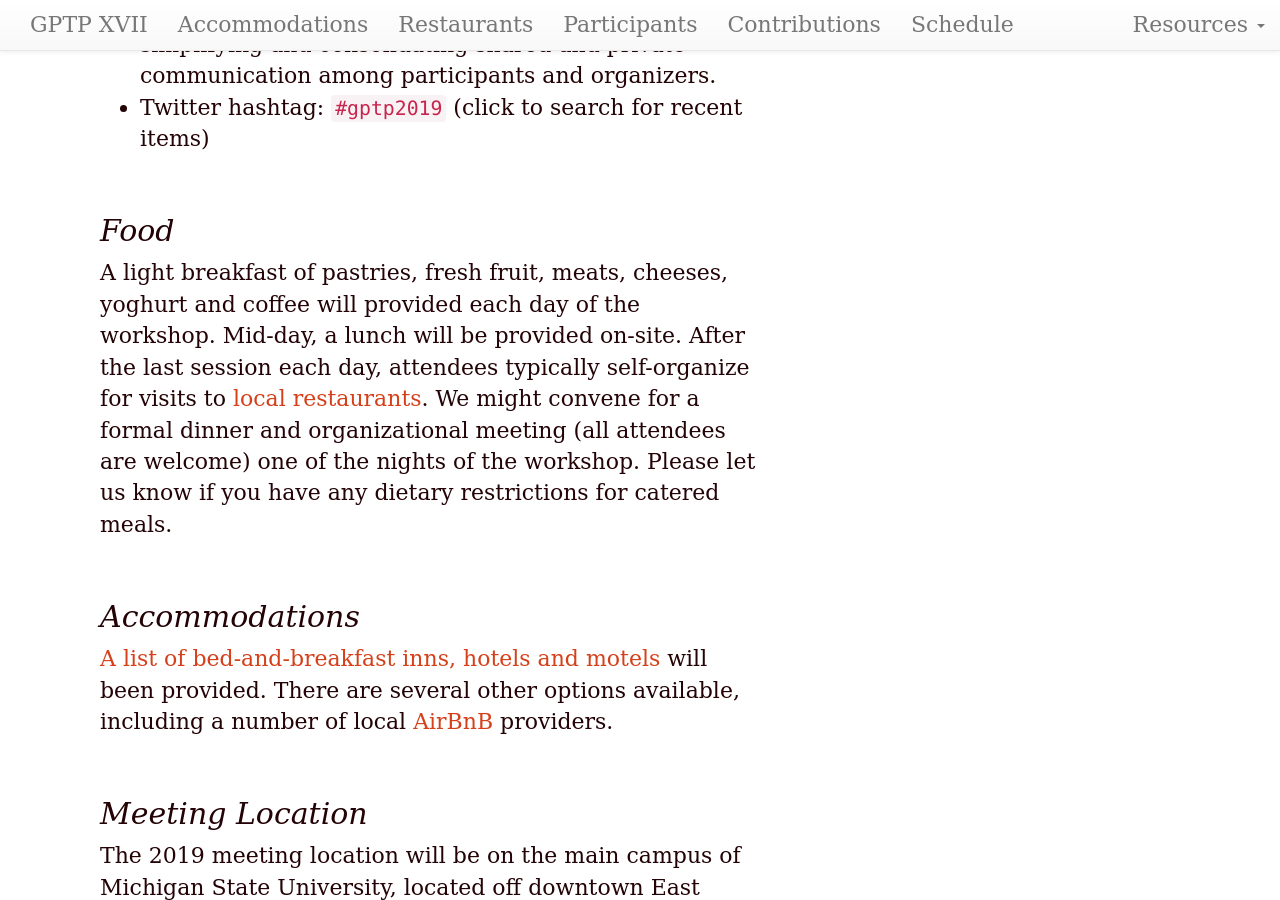
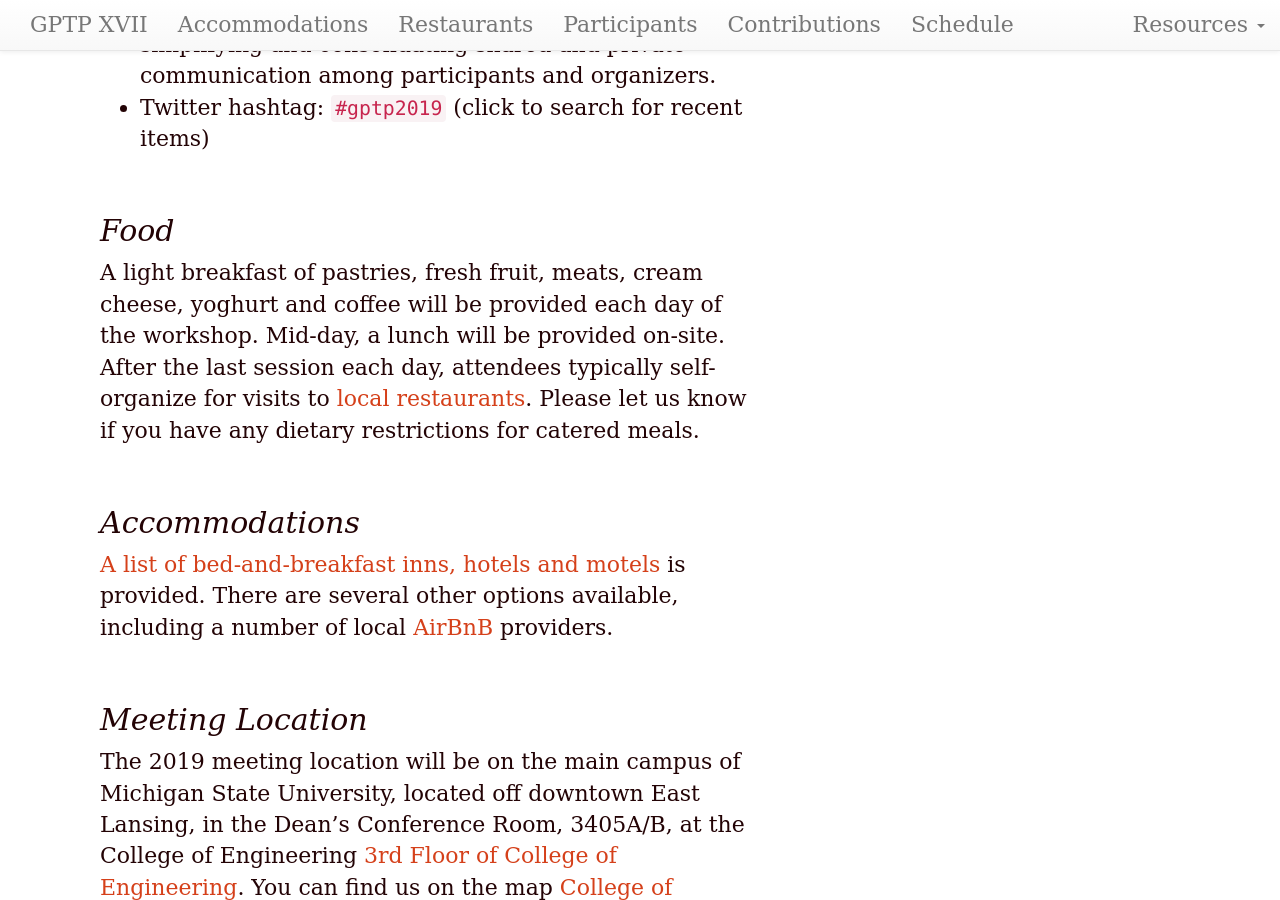
Before and after one commit to GPTP-workshop/gptp-workshop.github.io, a Jekyll site: the page built from index.md, in a window 1280 px wide and 900 px high, scrolled down 1438 px. Built offline with Jekyll 4.4.1, drawn with Linux system fonts in a browser that asks for light colours; some of the changed text lies outside the part shown.

Commit message:
Update index.md

```diff
--- a/index.md
+++ b/index.md
@@ -39,11 +39,11 @@ _Note that this year's workshop will be for the first time *not* in Ann Arbor. W
 
 ## Food
 
-A light breakfast of pastries, fresh fruit, meats, cheeses, yoghurt and coffee will provided each day of the workshop. Mid-day, a lunch will be provided on-site. After the last session each day, attendees typically self-organize for visits to [local restaurants](restaurants.html). We might convene for a formal dinner and organizational meeting (all attendees are welcome) one of the nights of the workshop. Please let us know if you have any dietary restrictions for catered meals.
+A light breakfast of pastries, fresh fruit, meats, cream cheese, yoghurt and coffee will be provided each day of the workshop. Mid-day, a lunch will be provided on-site. After the last session each day, attendees typically self-organize for visits to [local restaurants](restaurants.html). Please let us know if you have any dietary restrictions for catered meals.
 
 ## Accommodations
 
-[A list of bed-and-breakfast inns, hotels and motels](accommodations.html) will been provided. There are several other options available, including a number of local [AirBnB](https://www.airbnb.com) providers.
+[A list of bed-and-breakfast inns, hotels and motels](accommodations.html) is provided. There are several other options available, including a number of local [AirBnB](https://www.airbnb.com) providers.
 
 ## Meeting Location
 
```
Also changed, not shown: other parts of index.md (+1 -1 lines).
